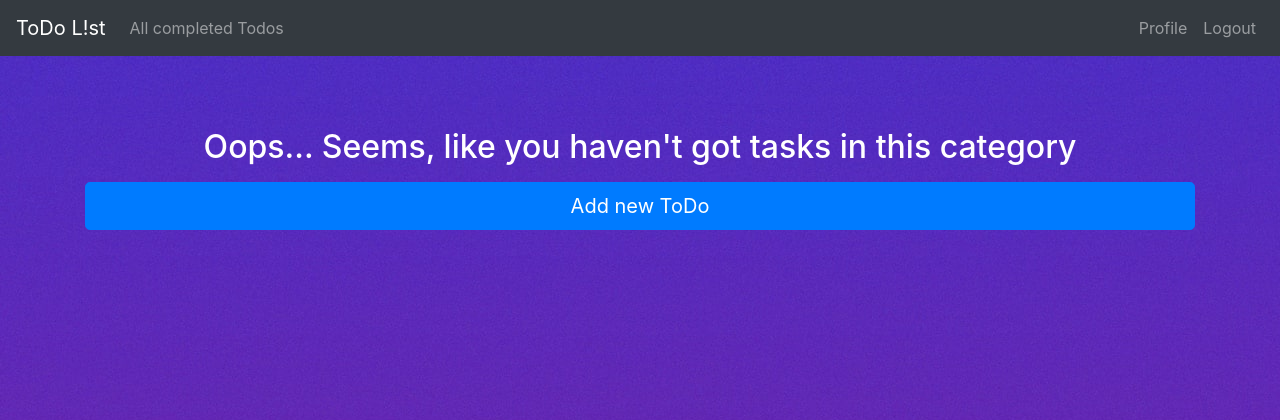
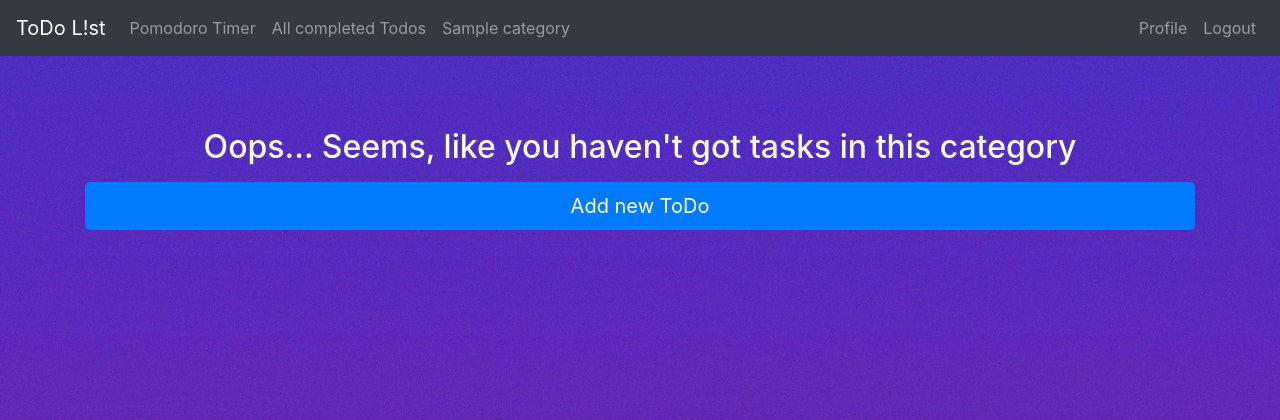
Before and after one commit to valentyn321/todoapp, a Django app: page /category/1 in a window 1280 px wide. Shown: the top 420 px of the page. Run offline with Django 3.2, Linux system fonts and the light colour scheme; a user stored in the database is signed in; tables that the repository leaves empty hold one stand-in row (values such as "Sample post"); some libraries are stand-ins or nearby versions.

Commit message:
Fixed categories in nav, first try to add pomodoro timer.

```diff
--- a/main/static/main/css/style.css
+++ b/main/static/main/css/style.css
@@ -38,3 +38,10 @@ footer {
 
 .content {
   flex: 1 0 auto;
+}
+
+#countdown {
+
+    color: white;
+
+}
--- a/main/templates/base.html
+++ b/main/templates/base.html
@@ -25,6 +25,9 @@
           <div class="collapse navbar-collapse" id="navbarNav">
             {% if user.is_authenticated %}
                 <ul class="navbar-nav">
+                  <li class="nav-item">
+                    <a class="nav-link" href="{% url 'timer' %}">Pomodoro Timer</a>
+                  </li>
                   <li class="nav-item">
                     <a class="nav-link" href="{% url 'completed_todos' %}">All completed Todos</a>
                   </li>
--- a/main/urls.py
+++ b/main/urls.py
@@ -10,4 +10,5 @@ urlpatterns = [
     path('ajax/add_new', views.add_new_ajax, name="add_new_ajax"),
     path('ajax/delete_todo/<int:todo_id>/', views.delete_todo_ajax, name="delete_todo_ajax"),
     path('ajax/complete_todo/<int:todo_id>/', views.complete_todo_ajax, name="complete_todo_ajax"),
+    path('timer/', views.timer, name="timer"),
 ]
--- a/main/views.py
+++ b/main/views.py
@@ -92,5 +92,21 @@ def category_template(request, category_id):
 
     selected_category = Category.objects.get(id=category_id)
     todos_in_category = Todo.objects.filter(status=False, user_id=request.user.id, category=category_id).order_by("deadline")
+    category_list = Category.objects.all()
 
-    return render(request, 'main/category_template.html', {'selected_category': selected_category, 'todos_in_category': todos_in_category})
+    context = {
+        'selected_category': selected_category,
+        'todos_in_category': todos_in_category,
+        'category_list': category_list
+    }
+
+    return render(request, 'main/category_template.html', context)
+
+def timer(request):
+    category_list = Category.objects.all()
+    context = {
+
+        'category_list': category_list
+    }
+
+    return render(request, 'main/timer.html', context)
```
Also changed, not shown: main/static/main/js/countdown.js (added, +18 -0 lines), main/static/main/timer.html (deleted, +0 -19 lines), main/templates/main/timer.html (added, +13 -0 lines).
